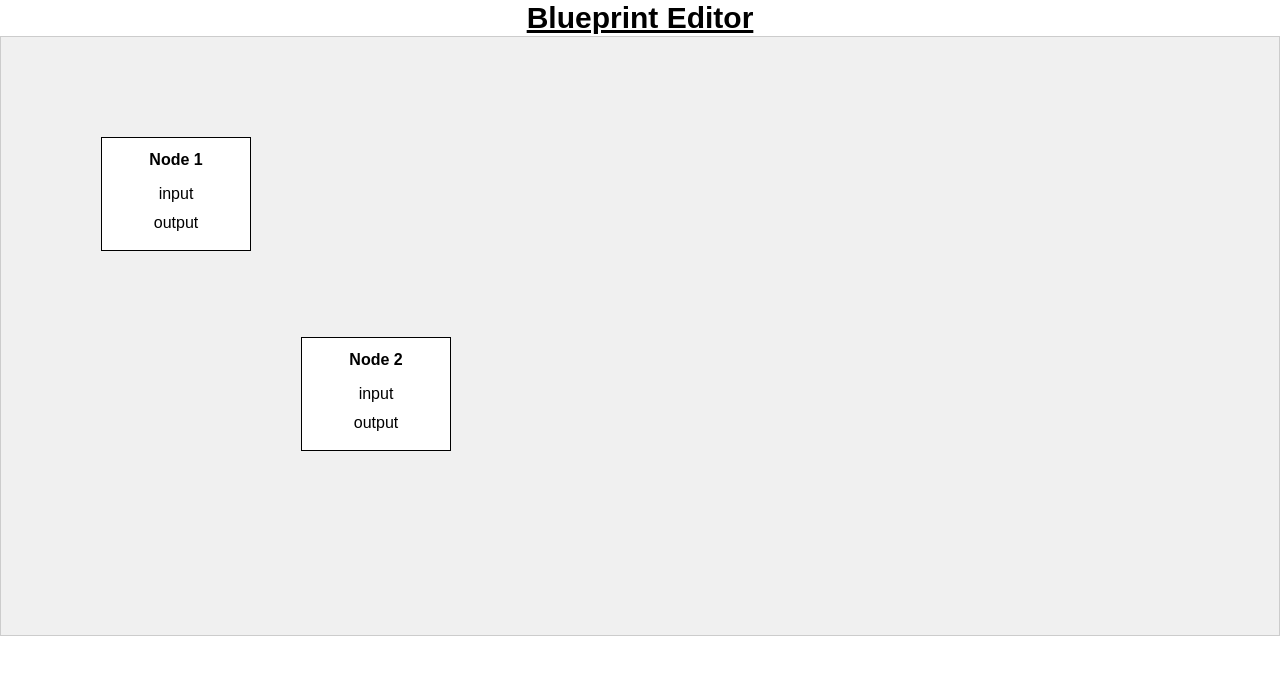
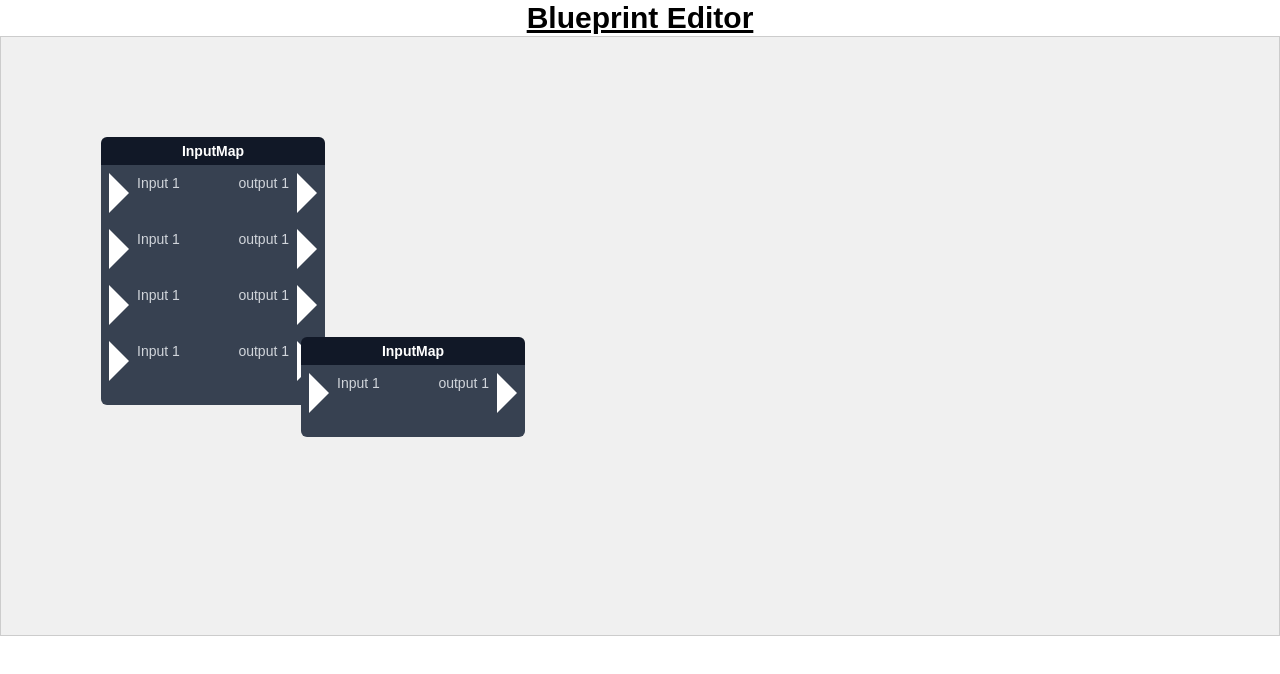
Before and after one commit to Dyngela/data-open-studio, an Angular app: page / in a window 1280 px wide. Shown: the top 674 px of the page. Built offline with nearby package versions, Linux system fonts and the light colour scheme.

Commit message:
adding multiple node

```diff
--- a/src/app/models/node.model.ts
+++ b/src/app/models/node.model.ts
@@ -4,6 +4,7 @@ export interface Node {
   inputs: Connector[];
   outputs: Connector[];
   position: { x: number; y: number };
+  type: string;
 }
 
 export interface Connector {
--- a/src/app/views/node-graph/node-graph.component.html
+++ b/src/app/views/node-graph/node-graph.component.html
@@ -1,18 +1,3 @@
-<!--<div class="node-graph" (contextmenu)="onRightClick($event)">-->
-<!--  <svg class="connections" xmlns="http://www.w3.org/2000/svg">-->
-<!--    <line *ngFor="let conn of graph.connections"-->
-<!--          [attr.x1]="getNode(conn.fromNode).position.x + 75"-->
-<!--    [attr.y1]="getNode(conn.fromNode).position.y + 10"-->
-<!--    [attr.x2]="getNode(conn.toNode).position.x + 75"-->
-<!--    [attr.y2]="getNode(conn.toNode).position.y + 10"-->
-<!--    stroke="black" stroke-width="2" />-->
-<!--  </svg>-->
-<!--  <app-node *ngFor="let node of graph.nodes"-->
-<!--            [node]="node"-->
-<!--            (nodeMove)="onNodeMove($event)">-->
-<!--  </app-node>-->
-<!--</div>-->
-
 <div class="node-graph" (contextmenu)="onRightClick($event)">
   <svg class="connections" xmlns="http://www.w3.org/2000/svg">
     <line *ngFor="let conn of graph.connections"
@@ -22,10 +7,9 @@
     [attr.y2]="getNode(conn.toNode).position.y + 10"
     stroke="black" stroke-width="2" />
   </svg>
-  <app-node *ngFor="let node of graph.nodes"
-            [node]="node"
-            (nodeMove)="onNodeMove($event)"
-            (nodeRightClick)="onNodeRightClick($event)">
-  </app-node>
+  <ng-container *ngFor="let node of graph.nodes">
+    <app-start-node *ngIf="node.type === 'start'" [node]="node" (nodeMove)="onNodeMove($event)" (nodeRightClick)="onNodeRightClick($event)"></app-start-node>
+    <app-db-conn-node *ngIf="node.type === 'db-conn'" [node]="node" (nodeMove)="onNodeMove($event)" (nodeRightClick)="onNodeRightClick($event)"></app-db-conn-node>
+  </ng-container>
   <app-context-menu [items]="contextMenuItems" [position]="contextMenuPosition"></app-context-menu>
 </div>
--- a/src/app/views/node-graph/node-graph.component.ts
+++ b/src/app/views/node-graph/node-graph.component.ts
@@ -25,17 +25,19 @@ export class NodeGraphComponent implements OnInit {
     this.graph.nodes.push(
       {
         id: '1',
-        name: 'Node 1',
-        inputs: [{ id: 'input1', type: 'input' }],
-        outputs: [{ id: 'output1', type: 'output' }],
-        position: { x: 100, y: 100 }
+        name: 'Start Node',
+        inputs: [{ id: 'input1', type: 'input' }, { id: 'input2', type: 'input'}, { id: 'input2', type: 'input'}, { id: 'input2', type: 'input'}],
+        outputs: [{ id: 'output1', type: 'output' }, { id: 'output2', type: 'output' }, { id: 'output2', type: 'output' }, { id: 'output2', type: 'output' }],
+        position: { x: 100, y: 100 },
+        type: 'start'
       },
       {
         id: '2',
-        name: 'Node 2',
+        name: 'Connection Node',
         inputs: [{ id: 'input2', type: 'input' }],
         outputs: [{ id: 'output2', type: 'output' }],
-        position: { x: 300, y: 300 }
+        position: { x: 300, y: 300 },
+        type: 'start'
       }
     );
   }
@@ -102,7 +104,8 @@ export class NodeGraphComponent implements OnInit {
       name,
       inputs: [{ id: `${Date.now()}-input`, type: 'input' }],
       outputs: [{ id: `${Date.now()}-output`, type: 'output' }],
-      position: { x: position.x - 75, y: position.y - 50 } // Centered on click position
+      position: { x: position.x - 75, y: position.y - 50 }, // Centered on click position
+      type: 'start'
     };
     this.graph.nodes.push(newNode);
     this.contextMenuPosition = null; // Hide the context menu
--- a/src/app/views/node/node.component.html
+++ /dev/null
@@ -1,11 +0,0 @@
-<div class="node" [ngStyle]="{ 'left.px': node.position.x, 'top.px': node.position.y }">
-  <div class="node-header">{{ node.name }}</div>
-  <div class="node-ports">
-    <div *ngFor="let input of node.inputs" class="port">
-      {{ input.type }}
-    </div>
-    <div *ngFor="let output of node.outputs" class="port">
-      {{ output.type }}
-    </div>
-  </div>
-</div>
--- a/src/app/views/node/node.component.ts
+++ b/src/app/views/nodes/base-node.component.ts
@@ -1,11 +1,11 @@
-import {Component, Input, Output, EventEmitter, HostListener} from '@angular/core';
-import { Node } from 'src/app/models/node.model';
+import {Component, EventEmitter, HostListener, Input, OnInit, Output} from '@angular/core';
+import {Node} from "../../models/node.model";
+
 @Component({
-  selector: 'app-node',
-  templateUrl: './node.component.html',
-  styleUrls: ['./node.component.css']
+  template: '' // This will be an abstract base class, so no template
 })
-export class NodeComponent {
+export abstract class BaseNodeComponent {
+
   @Input() node!: Node;
   @Output() nodeMove = new EventEmitter<{ id: string, x: number, y: number }>();
   @Output() nodeRightClick = new EventEmitter<{ nodeId: string, x: number, y: number }>();
@@ -15,6 +15,14 @@ export class NodeComponent {
 
   @HostListener('mousedown', ['$event'])
   onMouseDown(event: MouseEvent) {
+
+    const target = event.target as HTMLElement;
+
+    // Check if the target is a triangle
+    if (target.closest('.triangle-right')) {
+      return; // Do not initiate drag if the target is a triangle
+    }
+
     if (event.button === 0) { // Left mouse button
       this.offset = {
         x: event.clientX - this.node.position.x,
@@ -50,4 +58,5 @@ export class NodeComponent {
     // Emit event with the node ID
     this.nodeRightClick.emit({ nodeId: this.node.id, x: event.clientX, y: event.clientY });
   }
+
 }
--- /dev/null
+++ b/src/app/views/nodes/db-conn-node/db-conn-node.component.html
@@ -0,0 +1,7 @@
+<div class="node" [ngStyle]="{ 'left.px': node.position.x, 'top.px': node.position.y }">
+  <div class="node-header">{{ node.name }}</div>
+  <div class="node-ports">
+    <div *ngFor="let input of node.inputs" class="port">{{ input.type }}</div>
+    <div *ngFor="let output of node.outputs" class="port">{{ output.type }}</div>
+  </div>
+</div>
--- /dev/null
+++ b/src/app/views/nodes/start-node/start-node.component.css
@@ -0,0 +1,12 @@
+.node {
+  position: absolute;
+  cursor: grab;
+}
+
+.triangle-right {
+  width: 0;
+  height: 0;
+  border-top: 20px solid transparent;
+  border-bottom: 20px solid transparent;
+  border-left: 20px solid white;
+}
--- /dev/null
+++ b/src/app/views/nodes/start-node/start-node.component.html
@@ -0,0 +1,23 @@
+<div class="node w-56" [ngStyle]="{ 'left.px': node.position.x, 'top.px': node.position.y }">
+  <div class="header bg-gray-900 text-white px-2 py-1 rounded-t-md font-semibold text-sm">
+    InputMap
+  </div>
+  <div class="body bg-gray-700 text-gray-300 px-2 py-2 rounded-b-md">
+    <div class="flex items-center justify-between w-full">
+      <div>
+        <div class="flex mb-4" *ngFor="let input of node.inputs">
+          <div class="triangle-right"></div>
+          <div class="port-label text-sm ml-2">Input 1</div>
+        </div>
+      </div>
+
+      <div>
+        <div class="flex mb-4" *ngFor="let output of node.outputs">
+          <div #triangle class="port-label text-sm mr-2">output 1</div>
+          <div (click)="onTriangleClick($event)" class="triangle-right"></div>
+        </div>
+      </div>
+    </div>
+  </div>
+
+</div>
--- /dev/null
+++ b/src/app/views/nodes/start-node/start-node.component.ts
@@ -0,0 +1,20 @@
+import {Component, HostListener} from '@angular/core';
+import {BaseNodeComponent} from "../base-node.component";
+
+@Component({
+  selector: 'app-start-node',
+  templateUrl: './start-node.component.html',
+  styleUrls: ['./start-node.component.css']
+})
+export class StartNodeComponent extends BaseNodeComponent {
+
+  constructor() {
+    super();
+  }
+
+  @HostListener('click', ['$event'])
+  onTriangleClick(event: MouseEvent) {
+    event.stopPropagation();
+  }
+
+}
```
Also changed, not shown: src/app/app.module.ts (+5 -3 lines), src/app/views/nodes/db-conn-node/db-conn-node.component.ts (added, +14 -0 lines), src/app/views/nodes/db-conn-node/db-conn-node.component.css (renamed from src/app/views/node/node.component.css).
